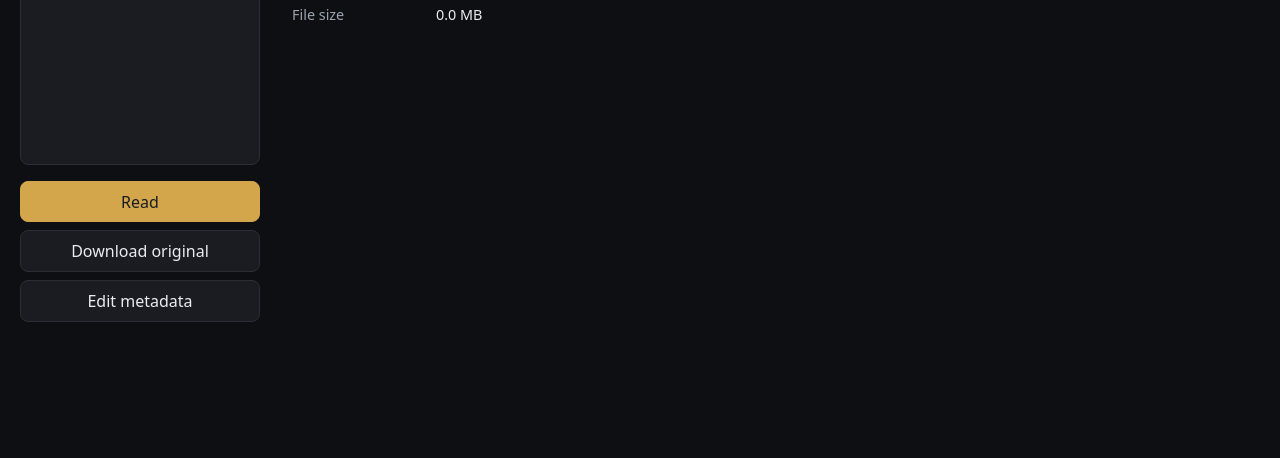
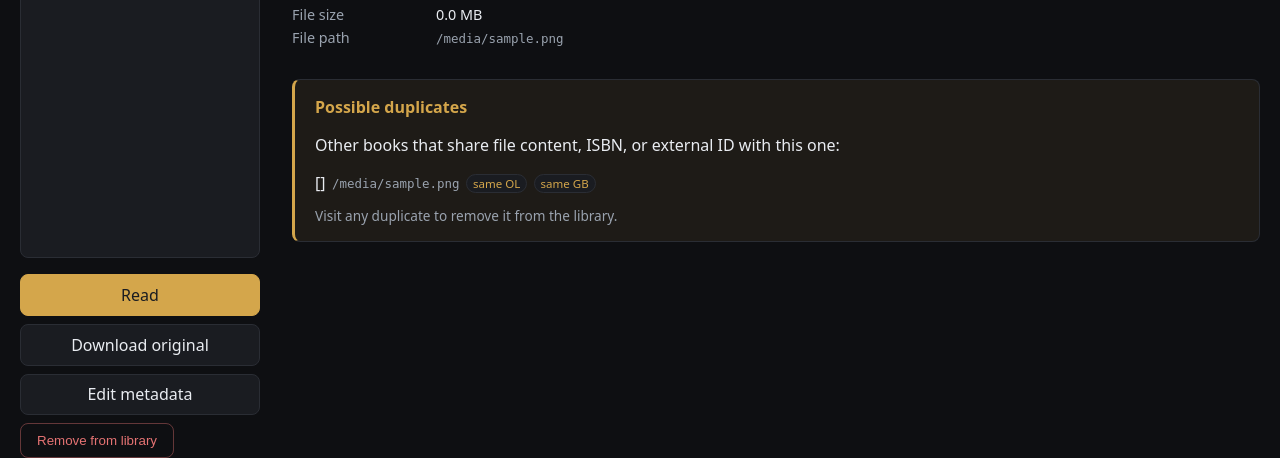
Before and after one commit to hungryend/despereaux, a Python web app: template src/despereaux/web/templates/book.html in a window 1280 px wide. Shown: the part 434-892 px from the top of the page. Before the commit the page ends 756 px from the top, so only its background shows below. Run offline with Jinja, Linux system fonts and the light colour scheme; the template is opened without the code that fills it: most values are stand-ins (such as "Sample title", 1, 10 or a date in 2020).

Commit message:
Duplicate detection + Remove from library action
User reported '2 copies of Curse of Strahd in the library' after
applying Open Library metadata to one. Investigation found this was
two distinct PDFs on disk (Curse Of Strahd.pdf + Curse_of_Strahd 5e.pdf)
that legitimately got the same OL metadata applied — not a duplicate
DB row.

Added the missing tooling to make that scenario obvious and fixable:

1. find_duplicates(book) in books repo. Matches other rows by
   file_hash (literally same bytes), openlibrary_id, google_books_id,
   or isbn — surfacing books that almost-certainly represent the same
   work even if they sit at different paths on disk.

2. 'Possible duplicates' panel on the book detail page. Lists matching
   books with their file paths + a tag explaining what matched
   (same OL / same GB / same ISBN / same file). One click to visit and
   remove the offender.

3. Per-book 'Remove from library' button + POST /book/<id>/delete
   route. Removes the DB row only — the file on disk stays, so the
   next scan would re-ingest it. To permanently remove the book the
   user has to delete the file too (intentional; we don't auto-delete
   user files).

4. Book detail now shows the file_path under metadata so users can see
   which file each entry corresponds to — essential when you have
   multiple copies of the same work in different folders.

5. delete_by_id() helper in repos/book_delete.py alongside the
   existing delete_by_path() used by the watcher.

Verified live on bladeserver: opening either of the two Curse of
Strahd entries now shows a duplicates panel pointing at the other,
with a 'same OL' tag and clickable file path. Remove button confirms
before deleting.

```diff
--- a/src/despereaux/static/css/app.css
+++ b/src/despereaux/static/css/app.css
@@ -147,6 +147,34 @@ main { padding: 1.5rem 1.25rem; max-width: 1400px; margin: 0 auto; }
 }
 .meta-grid dt { color: var(--fg-dim); }
 .meta-grid dd { margin: 0; }
+.meta-grid code { font-size: 0.78rem; color: var(--fg-dim); word-break: break-all; }
+
+.inline-form { display: inline-block; margin: 0; }
+.btn-danger {
+  background: transparent;
+  color: #e57373;
+  border-color: rgba(229, 115, 115, 0.4);
+}
+.btn-danger:hover { background: rgba(229, 115, 115, 0.12); color: #ff8a80; border-color: #e57373; }
+
+.duplicates {
+  margin: 2rem 0 1rem;
+  padding: 1rem 1.25rem;
+  background: rgba(212, 166, 75, 0.08);
+  border: 1px solid var(--border);
+  border-left: 3px solid var(--accent);
+  border-radius: var(--radius);
+}
+.duplicates h3 { margin: 0 0 0.5rem; font-size: 1rem; color: var(--accent); }
+.duplicates ul { list-style: none; padding: 0; margin: 0.75rem 0; }
+.duplicates li { margin: 0.4rem 0; display: flex; flex-wrap: wrap; align-items: center; gap: 0.4rem; }
+.duplicates li code { font-size: 0.78rem; color: var(--fg-dim); }
+.duplicates .dup-tag {
+  font-size: 0.72rem; padding: 1px 6px;
+  background: var(--bg-elev); border: 1px solid var(--border); border-radius: 999px;
+  color: var(--accent);
+}
+.duplicates .hint { font-size: 0.85rem; color: var(--fg-dim); margin: 0.5rem 0 0; }
 
 /* Metadata picker */
 .metadata-picker .picker-header {
--- a/src/despereaux/web/templates/book.html
+++ b/src/despereaux/web/templates/book.html
@@ -12,6 +12,10 @@
       <a class="btn btn-primary" href="/read/{{ book.id }}">Read</a>
       <a class="btn" href="/api/books/{{ book.id }}/download">Download original</a>
       <a class="btn" href="/book/{{ book.id }}/metadata">Edit metadata</a>
+      <form method="post" action="/book/{{ book.id }}/delete" class="inline-form"
+            onsubmit="return confirm('Remove this entry from the library? The file at {{ book.file_path }} stays on disk; remove or move the file too if you don\'t want it re-ingested on next scan.');">
+        <button type="submit" class="btn btn-danger">Remove from library</button>
+      </form>
     </div>
   </div>
   <div class="info-col">
@@ -35,7 +39,28 @@
       {% if tags %}<dt>Tags</dt><dd>{{ tags|join(', ') }}</dd>{% endif %}
       <dt>Format</dt><dd>{{ book.format|upper }}</dd>
       <dt>File size</dt><dd>{{ (book.file_size / 1024 / 1024)|round(2) }} MB</dd>
+      <dt>File path</dt><dd><code>{{ book.file_path }}</code></dd>
     </dl>
+
+    {% if duplicates %}
+      <div class="duplicates">
+        <h3>Possible duplicates</h3>
+        <p>Other books that share file content, ISBN, or external ID with this one:</p>
+        <ul>
+          {% for d in duplicates %}
+            <li>
+              <a href="/book/{{ d.id }}">{{ d.title }}</a>
+              <code>{{ d.file_path }}</code>
+              {% if d.file_hash == book.file_hash %}<span class="dup-tag">same file</span>{% endif %}
+              {% if d.openlibrary_id and d.openlibrary_id == book.openlibrary_id %}<span class="dup-tag">same OL</span>{% endif %}
+              {% if d.google_books_id and d.google_books_id == book.google_books_id %}<span class="dup-tag">same GB</span>{% endif %}
+              {% if d.isbn and d.isbn == book.isbn %}<span class="dup-tag">same ISBN</span>{% endif %}
+            </li>
+          {% endfor %}
+        </ul>
+        <p class="hint">Visit any duplicate to remove it from the library.</p>
+      </div>
+    {% endif %}
   </div>
 </div>
 {% endblock %}
```
Also changed, not shown: src/despereaux/repos/book_delete.py (+8 -0 lines), src/despereaux/repos/books.py (+26 -0 lines), src/despereaux/web/routes.py (+14 -0 lines).
